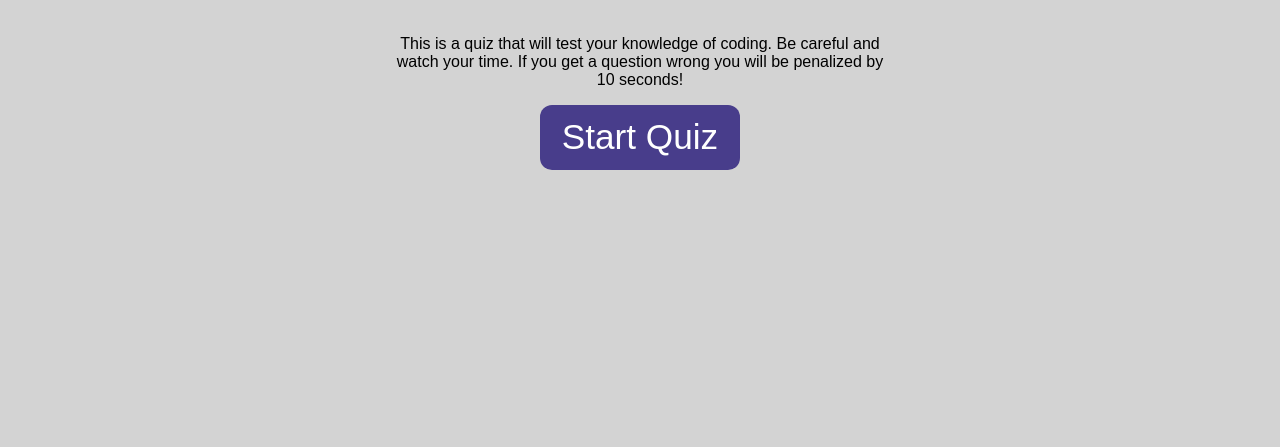
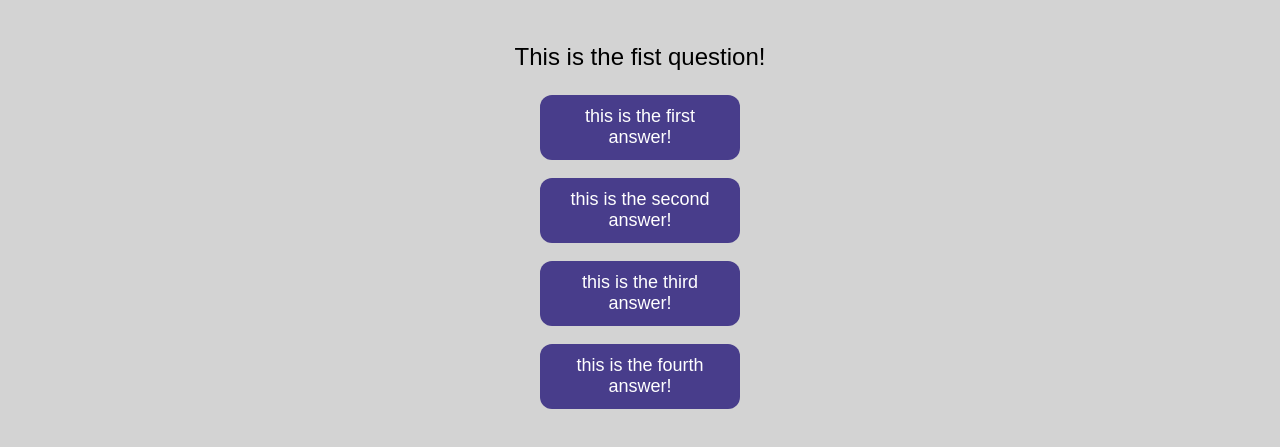
Before and after one commit to swazunga/quiz, a plain HTML site: page index.html in a window 1280 px wide. Both pictures are taken after a click on the button "Start Quiz". Shown: the part 87-534 px from the top of the page. Drawn offline with Linux system fonts and the light colour scheme.

Commit message:
first and second page

```diff
--- a/assets/css/style.css
+++ b/assets/css/style.css
@@ -39,7 +39,7 @@ div p {
   text-align: center;
 }
 
-.btn {
+#start-button {
   outline: none;
   border: none;
   padding: 10px 15px;
@@ -51,3 +51,20 @@ div p {
   height: 65px;
   width: 200px;
 }
+
+#btn-1,
+#btn-2,
+#btn-3,
+#btn-4 {
+  display: none;
+  outline: none;
+  border: none;
+  padding: 10px 15px;
+  background: darkslateblue;
+  color: white;
+  font-size: 2.2rem;
+  border-radius: 12px;
+  top: -3px;
+  height: 65px;
+  width: 200px;
+}
--- a/assets/js/script.js
+++ b/assets/js/script.js
@@ -1,3 +1,28 @@
-var startQuizButton = function (event) {};
+// var wordsMain = "#p1";
+var startQuizButton = function () {
+  document.querySelector("#p1").innerHTML = "This is the fist question!";
+  document.querySelector("#p1").style.fontSize = "24px";
+  document.querySelector("#start-button").style.display = "none";
+  document.querySelector("#btn-1").style.display = "block";
+  document.querySelector("#btn-1").innerHTML = "this is the first answer!";
+  document.querySelector("#btn-1").style.fontSize = "18px";
+  document.querySelector("#btn-2").style.display = "block";
+  document.querySelector("#btn-2").innerHTML = "this is the second answer!";
+  document.querySelector("#btn-2").style.fontSize = "18px";
+  document.querySelector("#btn-3").style.display = "block";
+  document.querySelector("#btn-3").innerHTML = "this is the third answer!";
+  document.querySelector("#btn-3").style.fontSize = "18px";
+  document.querySelector("#btn-4").style.display = "block";
+  document.querySelector("#btn-4").innerHTML = "this is the fourth answer!";
+  document.querySelector("#btn-4").style.fontSize = "18px";
+};
 
-document.querySelector("start-quiz").addEventListener("click", displayDate);
+document
+  .querySelector("#start-button")
+  .addEventListener("click", startQuizButton);
+
+var answerSelect = function () {
+  console.log("click again");
+};
+
+document.querySelector("#btn-1").addEventListener("click", answerSelect);
--- a/index.html
+++ b/index.html
@@ -4,7 +4,7 @@
     <meta charset="UTF-8">
     <meta http-equiv="X-UA-Compatible" content="IE=edge">
     <meta name="viewport" content="width=device-width, initial-scale=1.0">
-    <title>Document</title>
+    <title>Quiz!</title>
     <link rel="stylesheet" href="./assets/css/style.css">
 </head>
 <body>
@@ -14,8 +14,13 @@
     </header>
     <h1>Coding Quiz Challenge</h1>
     <div class="words-main">
-        <p>This is a quiz that will test your knowledge of coding. Be careful and watch your time. If you get a question wrong you will be penalized by 10 seconds!</p>
-    <button class="btn" id="start-quiz">Start Quiz</button>
+        <p id="p1">This is a quiz that will test your knowledge of coding. Be careful and watch your time. If you get a question wrong you will be penalized by 10 seconds!</p>
+        <button class="btn" id="start-button">Start Quiz</button>
+        <button class="btn" id="btn-1"></button><br>
+        <button class="btn" id="btn-2"></button><br>
+        <button class="btn" id="btn-3"></button><br>
+        <button class="btn" id="btn-4"></button>
     </div>
+    <script src="./assets/js/script.js"></script>
 </body>
 </html>
```
